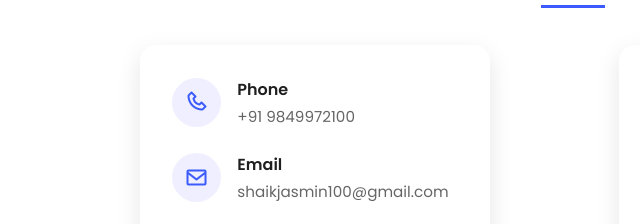
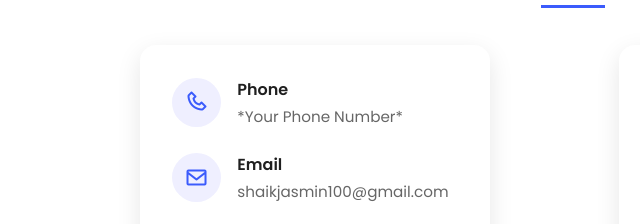
Before and after one commit to ShaikJasmin11/Jasmin_Shaik_Portfolio, a website: page index.html in a window 1280 px wide. Shown: the part 5018-5242 px from the top of the page, 67-707 px from the left. Drawn offline with nearby package versions, Linux system fonts and the light colour scheme.

Commit message:
Update index.html

```diff
--- a/index.html
+++ b/index.html
@@ -375,7 +375,7 @@
         </div>
         <div>
           <p class="label">Phone</p>
-          <p class="info-text">+91 9849972100</p>
+          <p class="info-text">*Your Phone Number*</p>
         </div>
       </div>
 
```
